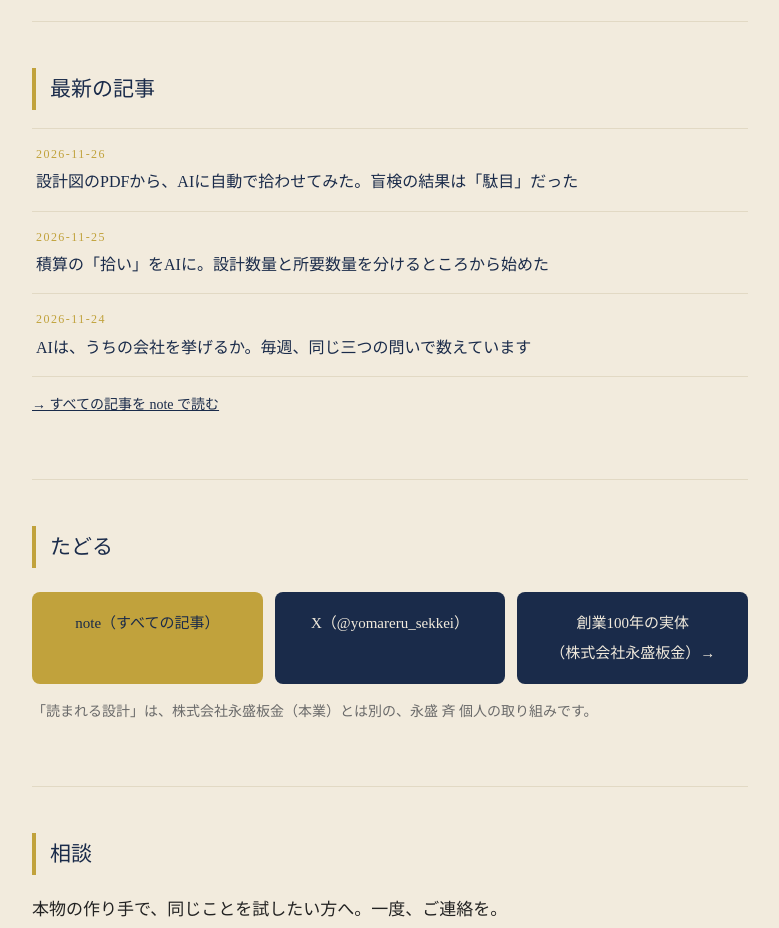
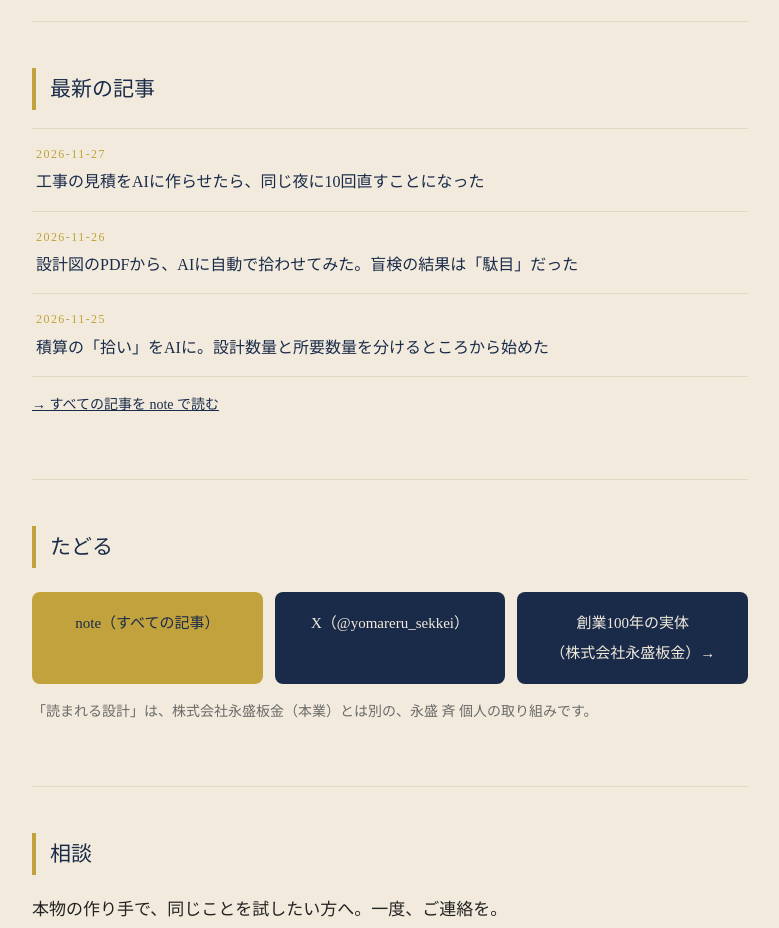
Before and after one commit to wxyz78zyxw-ai/yomareru-sekkei, a plain HTML site: page index.html in a window 1280 px wide. Shown: the part 2080-3008 px from the top of the page, without its empty margins (250-1029 px from the left). Drawn offline with Linux system fonts and the light colour scheme.

Commit message:
Sync latest note articles into site (auto: yomareru-site-latest-sync)

```diff
--- a/index.html
+++ b/index.html
@@ -103,9 +103,9 @@ footer a{color:var(--gold)}
   <h2>最新の記事</h2>
   <!-- POCKET-LATEST:START — この区画は scripts\agent-tasks\yomareru-site-latest-sync.ps1 が note 実機から自動更新する。手で編集しない。 -->
   <ul class="latest">
+    <li><a href="https://note.com/yomareru_sekkei/n/n4b9b50aa466e"><span class="d">2026-11-27</span>工事の見積をAIに作らせたら、同じ夜に10回直すことになった</a></li>
     <li><a href="https://note.com/yomareru_sekkei/n/n955f50dcacdb"><span class="d">2026-11-26</span>設計図のPDFから、AIに自動で拾わせてみた。盲検の結果は「駄目」だった</a></li>
     <li><a href="https://note.com/yomareru_sekkei/n/ne473392fbfdd"><span class="d">2026-11-25</span>積算の「拾い」をAIに。設計数量と所要数量を分けるところから始めた</a></li>
-    <li><a href="https://note.com/yomareru_sekkei/n/n6ca0f5e0813d"><span class="d">2026-11-24</span>AIは、うちの会社を挙げるか。毎週、同じ三つの問いで数えています</a></li>
   </ul>
   <!-- POCKET-LATEST:END -->
   <p class="note"><a href="https://note.com/yomareru_sekkei" style="color:var(--navy)">→ すべての記事を note で読む</a></p>
```
